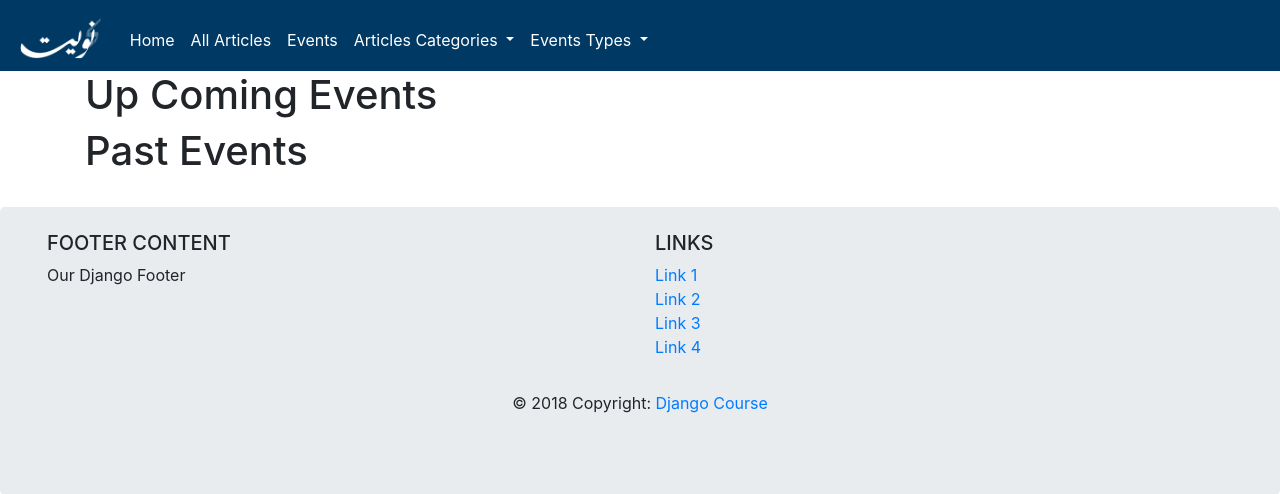
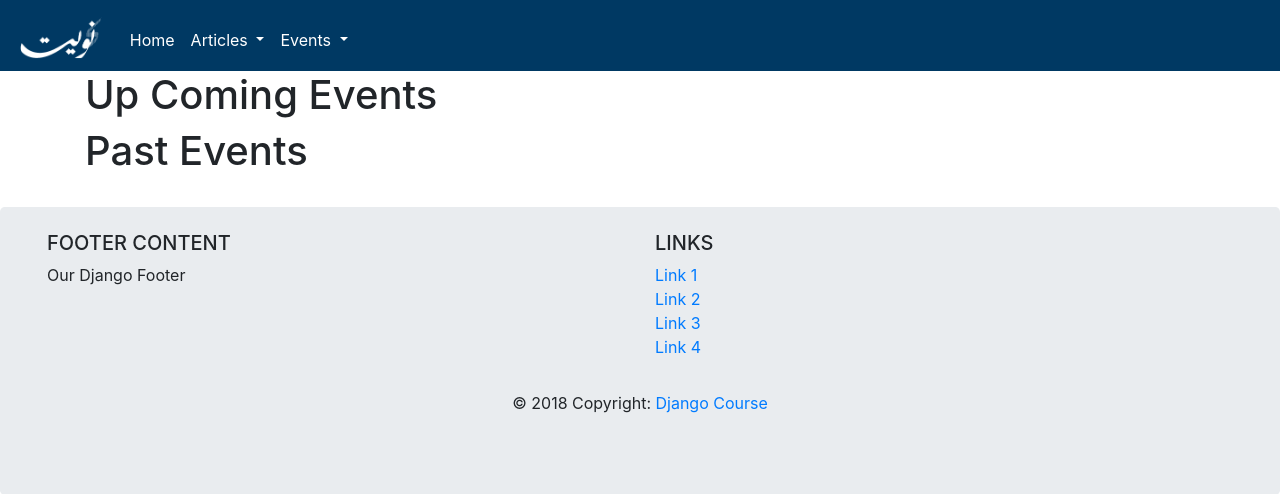
Before and after one commit to JoinCODED/NationalFundCommunity, a Django app: page /events/ in a window 1280 px wide. Shown: the top 494 px of the page. Run offline with Django 3.2, Linux system fonts and the light colour scheme; data that the repository does not hold is empty; some libraries are stand-ins or nearby versions.

Commit message:
Unified DDL

```diff
--- a/NFproject/templates/base.html
+++ b/NFproject/templates/base.html
@@ -25,19 +25,12 @@
           <li class="nav-item active">
             <a class="nav-link" href="{% url "home" %}">Home<span class="sr-only">(current)</span></a>
           </li>
-          <li class="nav-item active">
-            <a class="nav-link" href="{% url "article_list" %}">All Articles<span class="sr-only"></span></a>
-          </li>
-
-          <li class="nav-item active">
-            <a class="nav-link" href="{% url "events_list" %}">Events<span class="sr-only"></span></a>
-          </li>
-
           <li class="nav-item dropdown">
             <a class="nav-link dropdown-toggle" href="#" id="navbarDropdown" role="button" data-toggle="dropdown" aria-haspopup="true" aria-expanded="false">
-              Articles Categories
+              Articles
             </a>
             <div class="dropdown-menu" aria-labelledby="navbarDropdown">
+                <a class="dropdown-item" href="{% url "article_list" %}">All</a>
               {%for category in categories %}
                 <a class="dropdown-item" href="{%url 'category' category.id%}">{{category.name}}</a>
               {%endfor%}
@@ -45,9 +38,10 @@
           </li>
           <li class="nav-item dropdown">
             <a class="nav-link dropdown-toggle" href="#" id="navbarDropdown" role="button" data-toggle="dropdown" aria-haspopup="true" aria-expanded="false">
-              Events Types
+              Events
             </a>
             <div class="dropdown-menu" aria-labelledby="navbarDropdown">
+                <a class="dropdown-item" href="{% url "events_list" %}">All</a>
               {%for type in types %}
                 <a class="dropdown-item" href="{%url 'type' type.id%}">{{type.name}}</a>
               {%endfor%}
```
